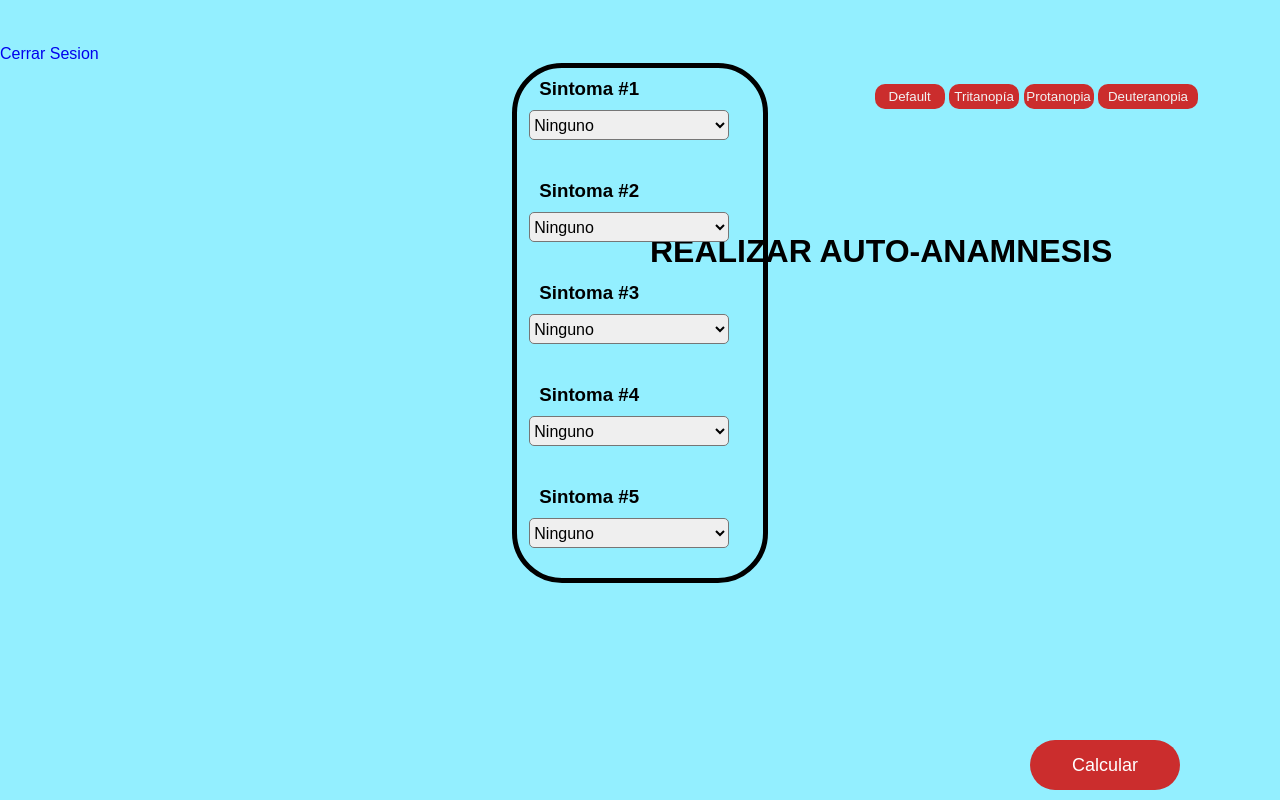
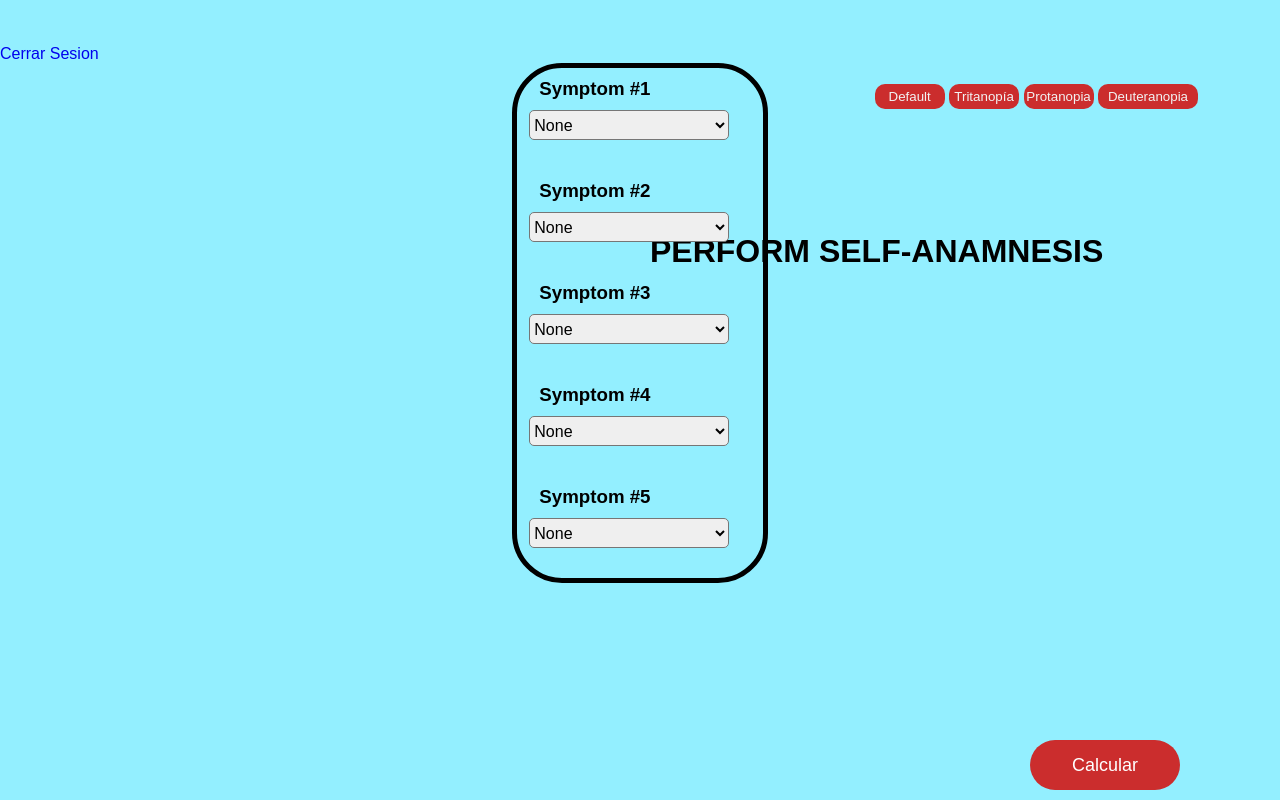
Before and after one commit to Alejom55/Trabajo-Requisitos, a PHP site: page /ventanas/ventana1/sintomasENG.php in a window 1280 px wide. Run offline with PHP 8.4, Linux system fonts and the light colour scheme; the visitor is signed in with stand-in values (Sample User, id 1).

Commit message:
Add files via upload

```diff
--- a/ventanas/ventana1/sintomasENG.php
+++ b/ventanas/ventana1/sintomasENG.php
@@ -19,73 +19,89 @@
     <title>Anamnesis</title>
 </head>
 <header>
-    <h1 id="titulo">REALIZAR AUTO-ANAMNESIS</h1>
-    <button type="button" id="def">Default</button>
-    <button type="button" id="color1">Tritanopía</button>
-    <button type="button" id="color2">Protanopia</button>
-    <button type="button" id="color3">Deuteranopia</button>
+    <h1 id="titulo">PERFORM SELF-ANAMNESIS</h1>
+    <button type="button" onclick="PrimerColor()" id="colorDef">Default</button>
+
+    <button type="button" onclick="SegundoColor()" id="color1">Tritanopía</button>
+    <button type="button" onclick="TercerColor()" id="color2">Protanopia</button>
+    <button type="button" onclick="CuartoColor()" id="color3">Deuteranopia</button>
 </header>
-<body class="body">
+<body class="body" id="bodySintomas">
     <div class="top">
         <a href="../../php/cerrar_sesion.php">Cerrar Sesion</a>
     </div>
     <div class="caja_trasera">
         <form class="contenido">
-            <h3 id="sintoma1">Sintoma #1</h3>
+            <h3 id="sintoma1">Symptom #1</h3>
             <select id="dd1" class="sintomas">
-                <option value="None">Ninguno</option>
-                <option value="tos">Tos</option>
-                <option value="fiebre">Fiebre</option>
-                <option value="escalofrios">Escalofrios</option>
-                <option value="dolor_de_cabeza">Dolor de cabeza</option>
-                <option value="fatiga">Fatiga</option>
+                <option value="None">None</option>
+                <option value="tos">Cough</option>
+                <option value="fiebre">Fever</option>
+                <option value="escalofrios">Shaking chills</option>
+                <option value="dolor de cabeza">Headache</option>
+                <option value="fatiga">Fatigue</option>
                 <option value="congestion">Congestion</option>
+                <option value="dolor de oido">Earache</option>
+                <option value="nerviosismo">Nervousness</option>
+                <option value="dificultad para dormir">Difficulty to sleep</option>
             </select>
-            <h3>Sintoma #2</h3>
+            <h3>Symptom #2</h3>
             <select id="dd2" class="sintomas">
-                <option value="None">Ninguno</option>
-                <option value="tos">Tos</option>
-                <option value="fiebre">Fiebre</option>
-                <option value="escalofrios">Escalofrios</option>
-                <option value="dolor_de_cabeza">Dolor de cabeza</option>
-                <option value="fatiga">Fatiga</option>
+                <option value="None">None</option>
+                <option value="tos">Cough</option>
+                <option value="fiebre">Fever</option>
+                <option value="escalofrios">Shaking chills</option>
+                <option value="dolor de cabeza">Headache</option>
+                <option value="fatiga">Fatigue</option>
                 <option value="congestion">Congestion</option>
+                <option value="dolor de oido">Earache</option>
+                <option value="nerviosismo">Nervousness</option>
+                <option value="dificultad para dormir">Difficulty to sleep</option>
             </select>
-            <h3>Sintoma #3</h3>
+            <h3>Symptom #3</h3>
             <select id="dd3" class="sintomas">
-                <option value="None">Ninguno</option>
-                <option value="tos">Tos</option>
-                <option value="fiebre">Fiebre</option>
-                <option value="escalofrios">Escalofrios</option>
-                <option value="dolor_de_cabeza">Dolor de cabeza</option>
-                <option value="fatiga">Fatiga</option>
+                <option value="None">None</option>
+                <option value="tos">Cough</option>
+                <option value="fiebre">Fever</option>
+                <option value="escalofrios">Shaking chills</option>
+                <option value="dolor de cabeza">Headache</option>
+                <option value="fatiga">Fatigue</option>
                 <option value="congestion">Congestion</option>
+                <option value="dolor de oido">Earache</option>
+                <option value="nerviosismo">Nervousness</option>
+                <option value="dificultad para dormir">Difficulty to sleep</option>
             </select>
-            <h3>Sintoma #4</h3>
+            <h3>Symptom #4</h3>
             <select id="dd4" class="sintomas">
-                <option value="None">Ninguno</option>
-                <option value="tos">Tos</option>
-                <option value="fiebre">Fiebre</option>
-                <option value="escalofrios">Escalofrios</option>
-                <option value="dolor_de_cabeza">Dolor de cabeza</option>
-                <option value="fatiga">Fatiga</option>
+                <option value="None">None</option>
+                <option value="tos">Cough</option>
+                <option value="fiebre">Fever</option>
+                <option value="escalofrios">Shaking chills</option>
+                <option value="dolor de cabeza">Headache</option>
+                <option value="fatiga">Fatigue</option>
                 <option value="congestion">Congestion</option>
+                <option value="dolor de oido">Earache</option>
+                <option value="nerviosismo">Nervousness</option>
+                <option value="dificultad para dormir">Difficulty to sleep</option>
             </select>
-            <h3>Sintoma #5</h3>
+            <h3>Symptom #5</h3>
             <select id="dd5" class="sintomas">
-                <option value="None">Ninguno</option>
-                <option value="tos">Tos</option>
-                <option value="fiebre">Fiebre</option>
-                <option value="escalofrios">Escalofrios</option>
-                <option value="dolor_de_cabeza">Dolor de cabeza</option>
-                <option value="fatiga">Fatiga</option>
+                <option value="None">None</option>
+                <option value="tos">Cough</option>
+                <option value="fiebre">Fever</option>
+                <option value="escalofrios">Shaking chills</option>
+                <option value="dolor de cabeza">Headache</option>
+                <option value="fatiga">Fatigue</option>
                 <option value="congestion">Congestion</option>
+                <option value="dolor de oido">Earache</option>
+                <option value="nerviosismo">Nervousness</option>
+                <option value="dificultad para dormir">Difficulty to sleep</option>
             </select>
             <input type="button"  id="enviar" onclick="promediar()" value="Calcular">
             <label id="prueba" for="enviar"></label>
         </form>
 
     </div>
-    <script src="/assets/js/EnfermedadesESP.js"></script>
+    <script src="../../assets/js/EnfermedadesESP.js"></script>
 </body>
 </html>
```
Also changed, not shown: assets/js/EnfermedadesESP.js (+94 -19 lines), ventanas/ventana1/sintomas.php (+15 -0 lines), 1 other file.
